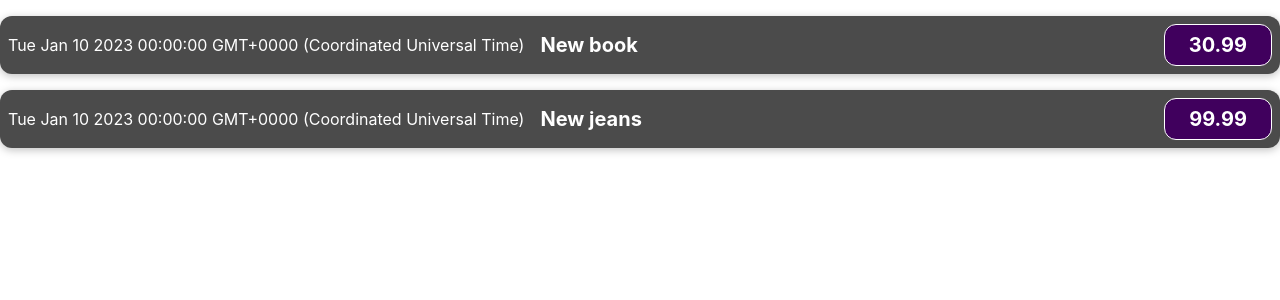
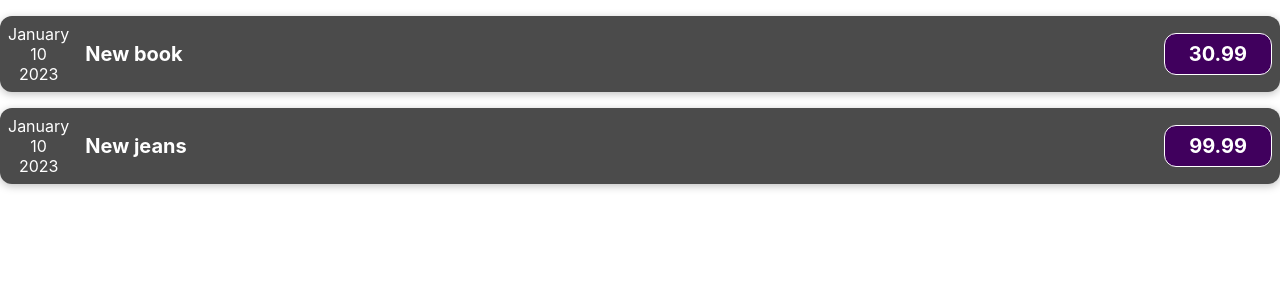
Before and after one commit to RaikkoP/expenses, a React (Create React App) app: page / in a window 1280 px wide. Shown: the top 300 px of the page. Built offline with nearby package versions, Linux system fonts and the light colour scheme.

Commit message:
4. Komponenti jaotamine mitmeks komponendiks

```diff
--- /dev/null
+++ b/src/components/ExpenseDate.js
@@ -0,0 +1,15 @@
+function ExpenseDate(props){
+    const day = props.date.toLocaleString('en-US',{day:'2-digit'})
+    const month = props.date.toLocaleString('en-US', {month:'long'})
+    const year = props.date.getFullYear()
+
+    return(
+        <div>
+            <div>{month}</div>
+            <div>{day}</div>
+            <div>{year}</div>
+        </div>
+    )
+}
+
+export default ExpenseDate
--- a/src/components/ExpenseItem.js
+++ b/src/components/ExpenseItem.js
@@ -1,11 +1,12 @@
 import './ExpenseItem.css'
+import ExpenseDate from "./ExpenseDate";
 
 function ExpenseItem(props) {
-    console.log(props)
+
 
     return (
         <div className="expense-item">
-            <div>{props.expenseData.date.toString()}</div>
+            <ExpenseDate date={props.expenseData.date}></ExpenseDate>
             <div className="expense-item__description">
                 <h2 className="expense-item__description">{props.expenseData.title}</h2>
                 <div className="expense-item__price">{props.expenseData.price}</div>
```
